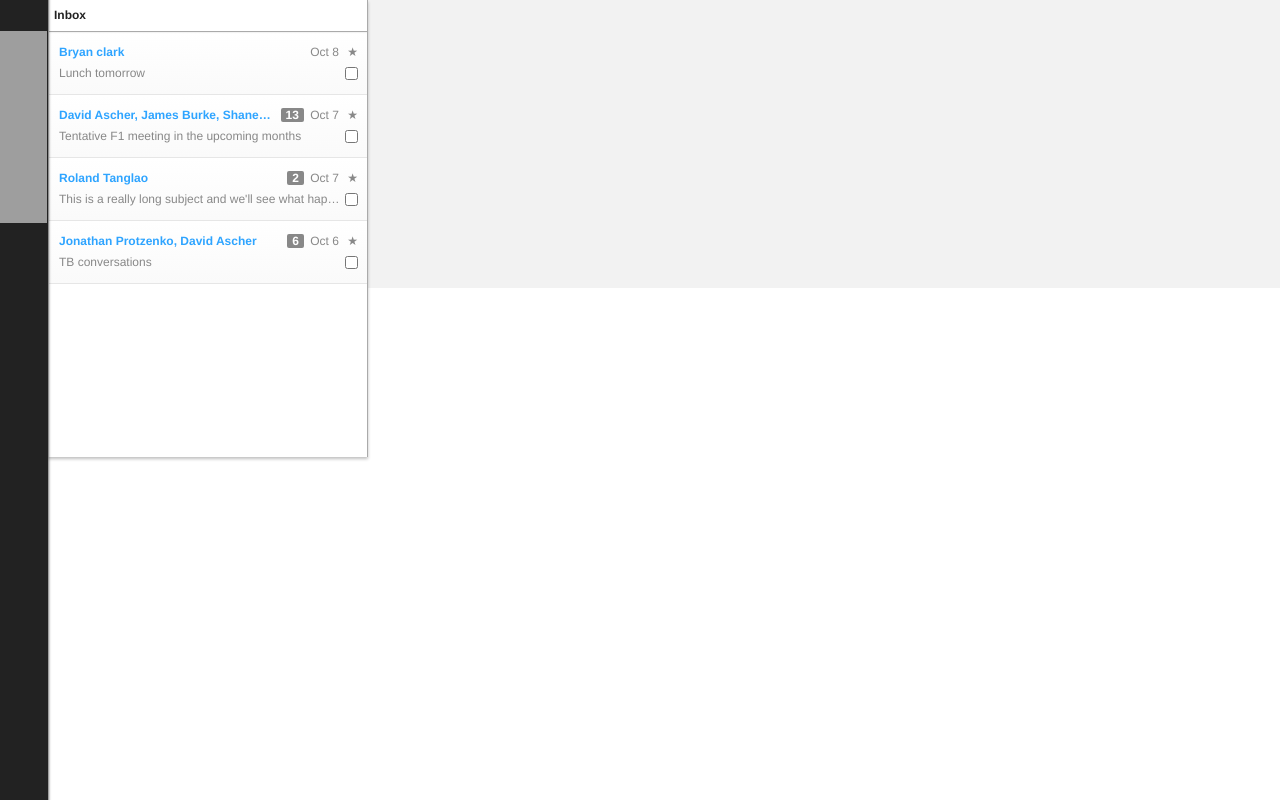
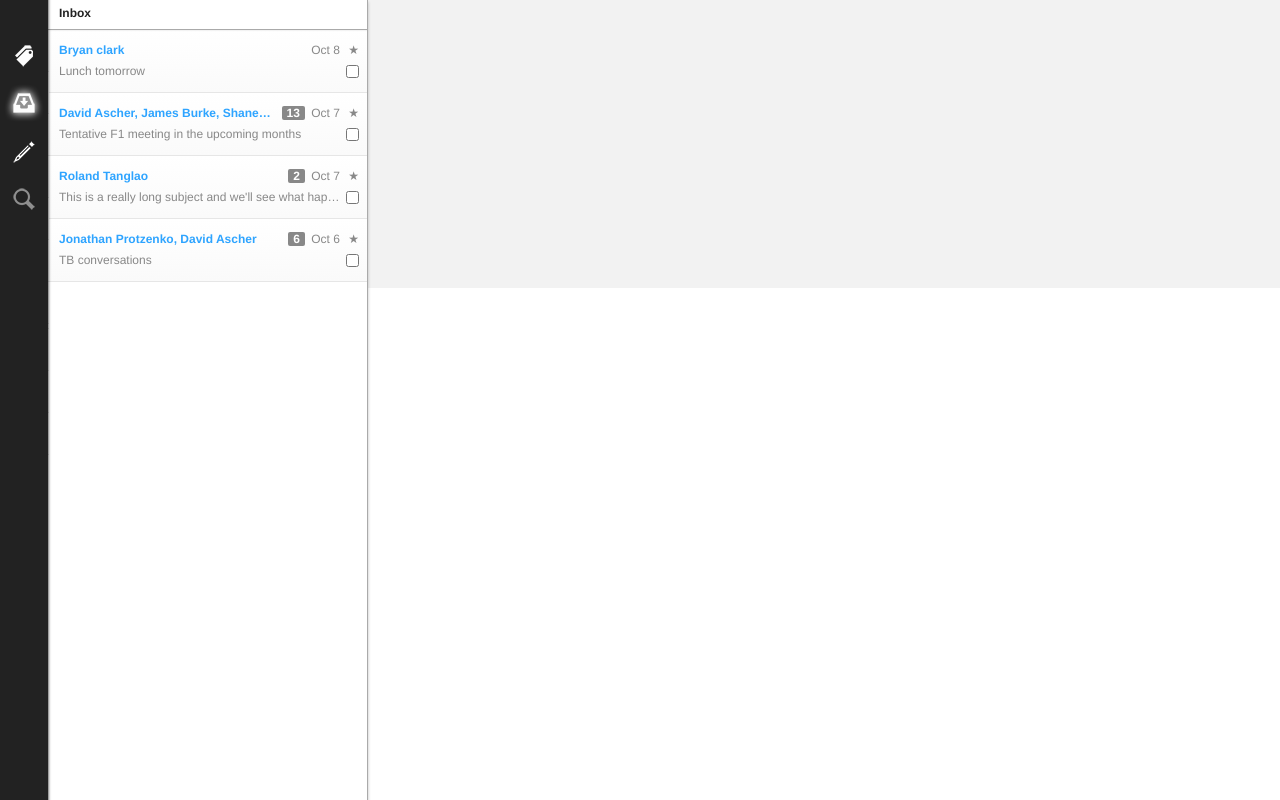
Before and after one commit to mozillaarchive/deuxdrop, a PHP site: page / in a window 1280 px wide. Run offline with PHP 8.4, Linux system fonts and the light colour scheme; some libraries are stand-ins or nearby versions; grey boxes are pictures that could not be loaded.

Commit message:
added a search and stopped using sprites since it was annoying for the mockup

```diff
--- a/design/Neue/index.html
+++ b/design/Neue/index.html
@@ -1,6 +1,7 @@
 <!DOCTYPE html>
 <html>
 <head>
+    <meta name="viewport" content="initial-scale=1.0; maximum-scale=1.0; width=device-width;">
     <title>&#x270E; Neue Mail</title>
     <link rel="stylesheet" type="text/css" href="style.css">
     <script type="text/javascript" src="js/jquery-1.5.min.js"></script>
@@ -19,14 +20,22 @@
                 <li class="labels"></li>
                 <li class="inbox selected"></li>
                 <li class="compose"></li>
-                <li class="trash"></li>
+                <li class="search"></li>
             </ul>
         </nav>
     </aside>
 
     <div id="primaryNav" class="messages">
 
+        <section id="search">
+            <div class="hbox">
+                <input type="text" placeholder="search" class="boxFlex search">
+                <button><img src="i/search.png"></button>
+            </div>
+        </section>
+
         <div id="listWrap" class="clearfix">
+
             <section id="labels">
                 <header>
                     <h1>Labels</h1>
--- a/design/Neue/js/neue.js
+++ b/design/Neue/js/neue.js
@@ -6,7 +6,7 @@ $(document).ready(function($) {
     // size sections to 100% height of window
     $(window).bind("load resize", function() {
         var h = $(window).height();
-        $("#primaryNav, #conversation, #primaryNav section").css({ "height" : h });
+        $("#conversation").css({ "height" : h });
     });
 
     // size listWrap
@@ -35,6 +35,13 @@ $(document).ready(function($) {
 
     });
 
+    // search stuff
+    $("li.search").click(function() {
+        $(this).toggleClass("on");
+        $("section#search").toggleClass("visible");
+        $("input.search").focus();
+    });
+
     // toggle conversation
     $(".messagePrev.active").click(function() {
         $(".messagePrev.active").toggleClass("selected");
--- a/design/Neue/mobile.css
+++ b/design/Neue/mobile.css
@@ -28,9 +28,9 @@ body #primaryNav {
        -moz-box-shadow: none;
             box-shadow: none;
 
-    -webkit-transition: left 0.2s cubic-bezier(0.0, 0.0, 0.0, 1.15);
-       -moz-transition: left 0.2s cubic-bezier(0.0, 0.0, 0.0, 1.15);
-            transition: left 0.2s cubic-bezier(0.0, 0.0, 0.0, 1.15);
+    -webkit-transition: left 0.2s cubic-bezier(0.0, 0.0, 0.0, 1.0);
+       -moz-transition: left 0.2s cubic-bezier(0.0, 0.0, 0.0, 1.0);
+            transition: left 0.2s cubic-bezier(0.0, 0.0, 0.0, 1.0);
 }
 
 body.conversationView #primaryNav {
@@ -39,7 +39,7 @@ body.conversationView #primaryNav {
 
 body.conversationView #secondaryNav li.inbox,
 body.conversationView #secondaryNav li.labels,
-body.conversationView #secondaryNav li.trash {
+body.conversationView #secondaryNav li.search {
     display: none;
 }
 
@@ -50,17 +50,17 @@ body #conversation {
 body .message {
     right: -100%;
 
-    -webkit-transition: right 0.2s cubic-bezier(0.0, 0.0, 0.0, 1.15);
-       -moz-transition: right 0.2s cubic-bezier(0.0, 0.0, 0.0, 1.15);
-            transition: right 0.2s cubic-bezier(0.0, 0.0, 0.0, 1.15);
+    -webkit-transition: right 0.2s cubic-bezier(0.0, 0.0, 0.0, 1.0);
+       -moz-transition: right 0.2s cubic-bezier(0.0, 0.0, 0.0, 1.0);
+            transition: right 0.2s cubic-bezier(0.0, 0.0, 0.0, 1.0);
 }
 
 body.conversationView .message {
     right: 0;
 
-    -webkit-transition: right 0.2s cubic-bezier(0.0, 0.0, 0.0, 1.15);
-       -moz-transition: right 0.2s cubic-bezier(0.0, 0.0, 0.0, 1.15);
-            transition: right 0.2s cubic-bezier(0.0, 0.0, 0.0, 1.15);
+    -webkit-transition: right 0.2s cubic-bezier(0.0, 0.0, 0.0, 1.0);
+       -moz-transition: right 0.2s cubic-bezier(0.0, 0.0, 0.0, 1.0);
+            transition: right 0.2s cubic-bezier(0.0, 0.0, 0.0, 1.0);
 }
 
 body .message .fullMsgHeader {
--- a/design/Neue/style.css
+++ b/design/Neue/style.css
@@ -94,44 +94,29 @@ button:active {
         display: block;
         float: left;
         cursor: pointer;
-        background-image: url("i/sprite.png");
+        background-position: left center;
         background-repeat: no-repeat;
     }
 
-    #secondaryNav li.selected {
-        background-image: -moz-radial-gradient(center 45deg, circle closest-side, rgba(255,255,255,0.75) 0%, transparent 125%), url("i/sprite.png");
+    #secondaryNav li.selected,
+    #secondaryNav li.on {
+        background-position: right center;
     }
 
     #secondaryNav li.inbox {
-        background-position: center 13px;
-    }
-
-    #secondaryNav li.inbox.selected {
-        background-position: center center, center 13px;
+        background-image: url("i/sidebar_inbox.png");
     }
 
     #secondaryNav li.compose {
-        background-position: center -28px;
-    }
-
-    #secondaryNav li.compose.selected {
-        background-position: center center, center -28px;
+        background-image: url("i/sidebar_compose.png");
     }
 
     #secondaryNav li.labels {
-        background-position: center -69px;
+        background-image: url("i/sidebar_labels.png");
     }
 
-    #secondaryNav li.labels.selected  {
-        background-position: center center, center -69px;
-    }
-
-    #secondaryNav li.trash {
-        background-position: center -112px;
-    }
-
-    #secondaryNav li.trash.selected {
-        background-position: center center, center -112px;
+    #secondaryNav li.search {
+        background-image: url("i/sidebar_search.png");
     }
 
     #secondaryNav li.back {
@@ -144,6 +129,7 @@ button:active {
     top: 0;
     left: 0;
     width: 320px;
+    height: 100%;
     position: fixed;
     overflow: hidden;
     margin: 0 0 0 48px;
@@ -160,31 +146,79 @@ button:active {
         width: 640px;
         left: 0;
 
-        -webkit-transition: left 0.2s cubic-bezier(0.0, 0.0, 0.0, 1.15);
-           -moz-transition: left 0.2s cubic-bezier(0.0, 0.0, 0.0, 1.15);
-                transition: left 0.2s cubic-bezier(0.0, 0.0, 0.0, 1.15);
+        -webkit-transition: left 0.2s cubic-bezier(0.0, 0.0, 0.0, 1.0);
+           -moz-transition: left 0.2s cubic-bezier(0.0, 0.0, 0.0, 1.0);
+                transition: left 0.2s cubic-bezier(0.0, 0.0, 0.0, 1.0);
     }
 
     #primaryNav.messages #listWrap {
         left: -100%;
 
-        -webkit-transition: left 0.2s cubic-bezier(0.0, 0.0, 0.0, 1.15);
-           -moz-transition: left 0.2s cubic-bezier(0.0, 0.0, 0.0, 1.15);
-                transition: left 0.2s cubic-bezier(0.0, 0.0, 0.0, 1.15);
+        -webkit-transition: left 0.2s cubic-bezier(0.0, 0.0, 0.0, 1.0);
+           -moz-transition: left 0.2s cubic-bezier(0.0, 0.0, 0.0, 1.0);
+                transition: left 0.2s cubic-bezier(0.0, 0.0, 0.0, 1.0);
+    }
+
+    #primaryNav section#search {
+        display: block;
+        width: 100%;
+        float: none;
+        padding: 10px;
+        border-bottom: 1px solid #e6e6e6;
+        margin-top: -53px;
+
+        -webkit-transition: all 0.2s ease-out;
+           -moz-transition: all 0.2s ease-out;
+                transition: all 0.2s ease-out;
+    }
+
+    #primaryNav section#search.visible {
+        margin-top: 0;
+    }
+
+    #primaryNav section#search img {
+        vertical-align: middle;
+    }
+
+    #primaryNav section#search input {
+        font-size: 16px;
+        padding: 5px;
+        border-width: 1px;
+        border-style: solid;
+        border-color: #bbb transparent #e6e6e6 #bbb;
+        font-family: "Helvetica Neue", Helvetica, Arial, Sans-serif;
+        outline: none;
+
+        -webkit-border-radius: 2px 0 0 2px;
+           -moz-border-radius: 2px 0 0 2px;
+                border-radius: 2px 0 0 2px;
+    }
+
+    #primaryNav section#search input:focus {
+        border-color: #2EA4FF;
+
+        -webkit-box-shadow: 0 0 3px rgba(46,164,255,1) inset;
+           -moz-box-shadow: 0 0 3px rgba(46,164,255,1) inset;
+                box-shadow: 0 0 3px rgba(46,164,255,1) inset;
+    }
+
+    #primaryNav section#search button {
+        -webkit-border-radius: 0 2px 2px 0;
+           -moz-border-radius: 0 2px 2px 0;
+                border-radius: 0 2px 2px 0;
     }
 
     #primaryNav section {
         float: left;
         width: 50%;
         display: inline-block;
-        border-right: 1px solid #e6e6e6;
         overflow-y: auto;
         overflow-x: hidden;
     }
 
     #primaryNav section header {
         width: 100%;
-        padding: 5px;
+        padding: 5px 10px;
         position: relative;
         z-index: 101;
         border-bottom: 1px solid #aaa;
```
Also changed, not shown: design/Neue/i/search.png (added), design/Neue/i/sidebar_compose.png (added), design/Neue/i/sidebar_inbox.png (added), design/Neue/i/sidebar_labels.png (added), design/Neue/i/sidebar_search.png (added).
